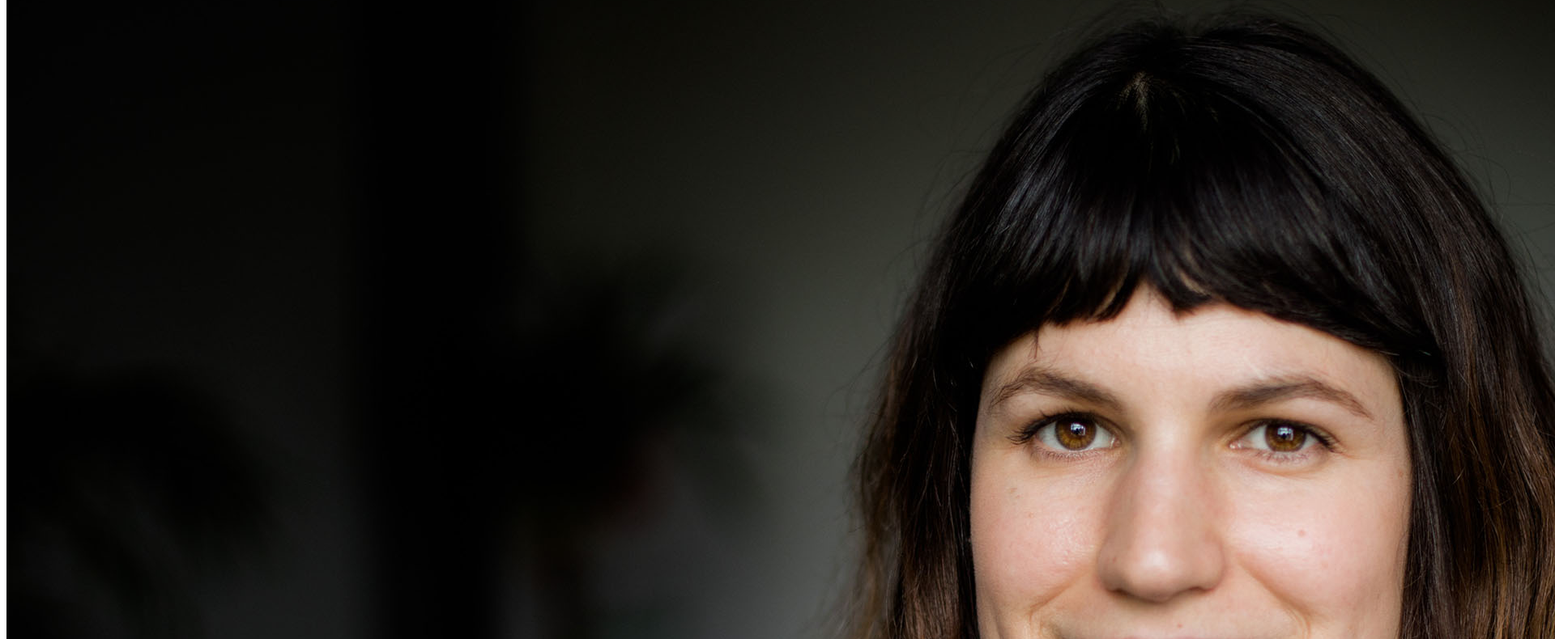
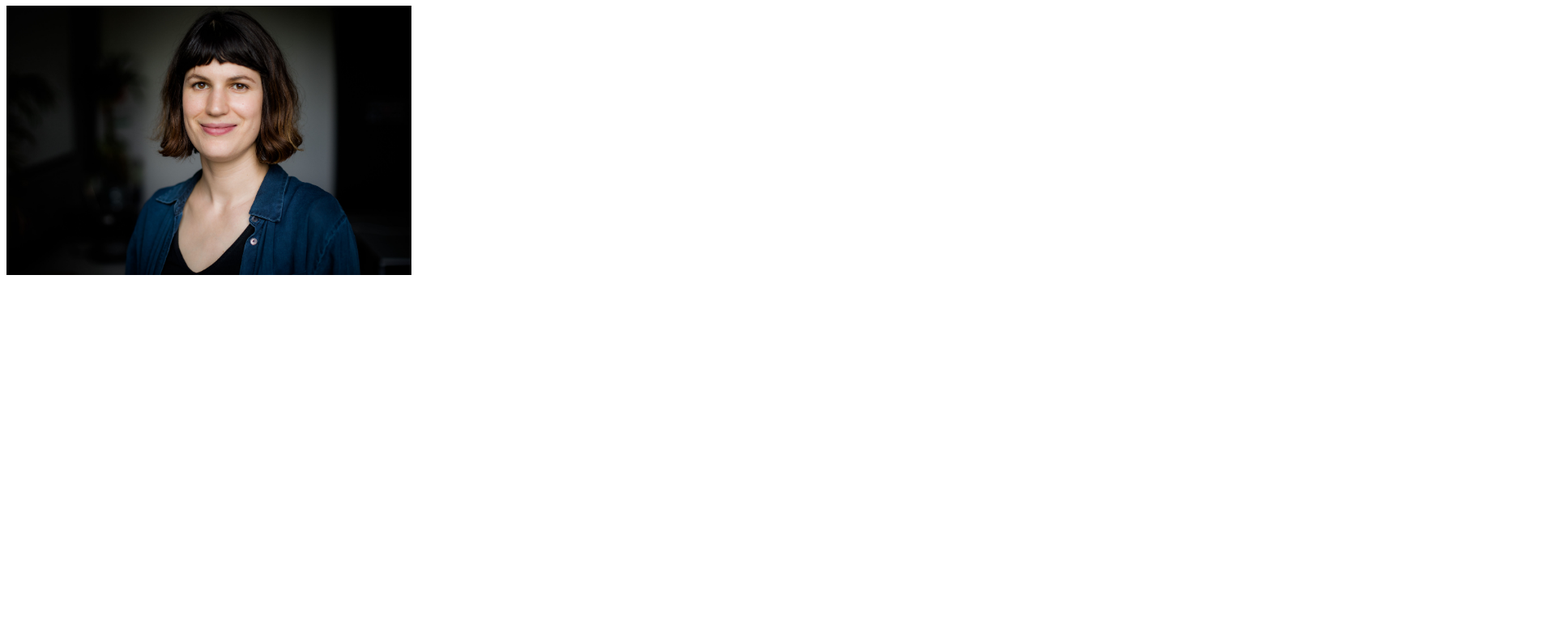
Before and after one commit to samira-liebendoerfer/samira-liebendoerfer.github.io, a plain HTML site: page index.html in a window 1280 px wide. Shown: the part 73-863 px from the top of the page at 81% size, 1920 px wide, since content can reach past the window. After the commit the page ends 800 px from the top, so only its background shows below. Drawn offline with Linux system fonts and the light colour scheme.

Commit message:
Add files via upload

```diff
--- a/index.html
+++ b/index.html
@@ -1,7 +1,15 @@
-<html>
+<!DOCTYPE html>
+<html lang="en">
+  <head>
+    <meta charset="UTF-8" />
+    <meta http-equiv="X-UA-Compatible" content="IE=edge" />
+    <meta name="viewport" content="width=device-width, initial-scale=1.0" />
+    <title>Samira's Portfolio</title>
+  </head>
+
   <style>
-    body.img {
-      width: 100vw;
+    img {
+      width: 500px;
     }
   </style>
 
```
